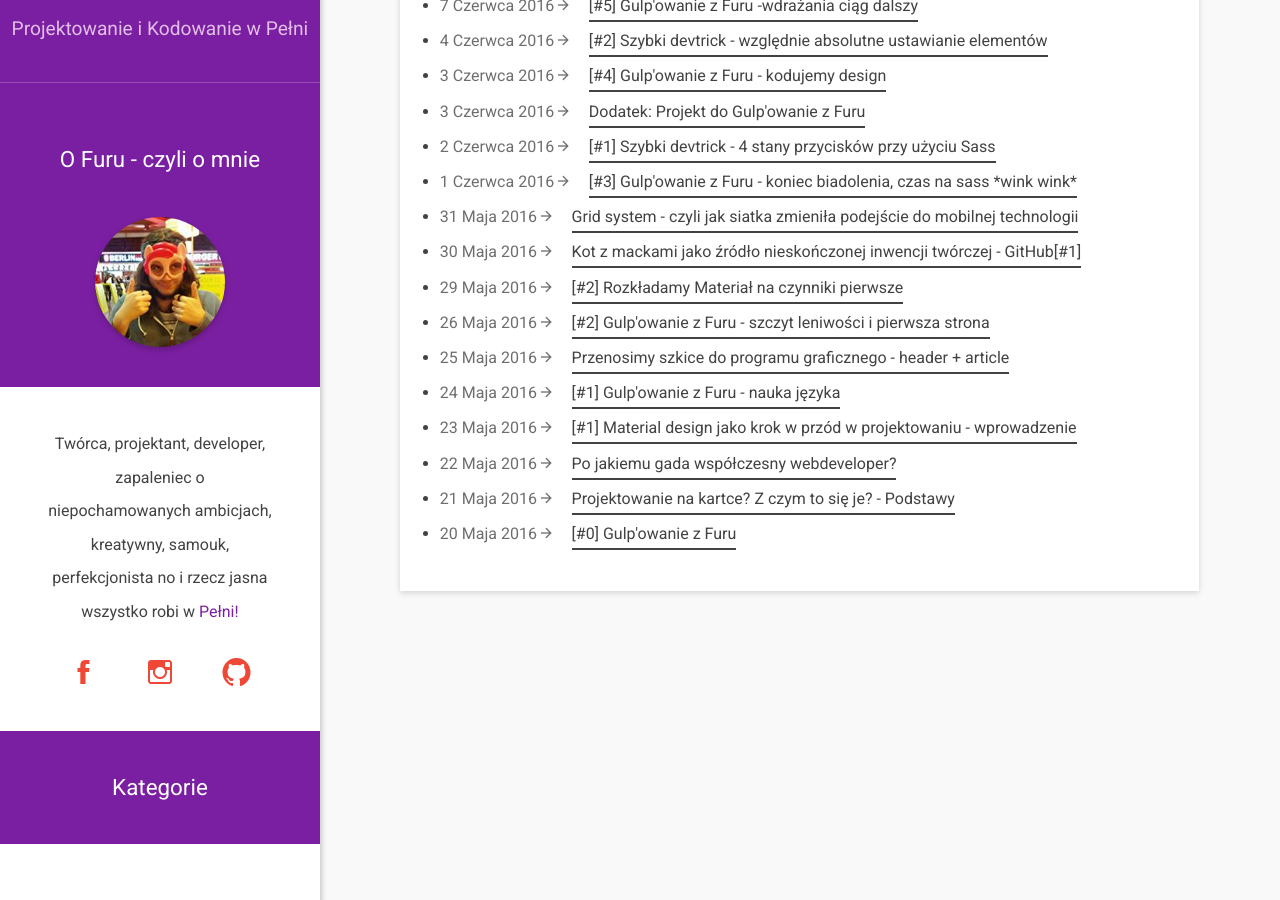
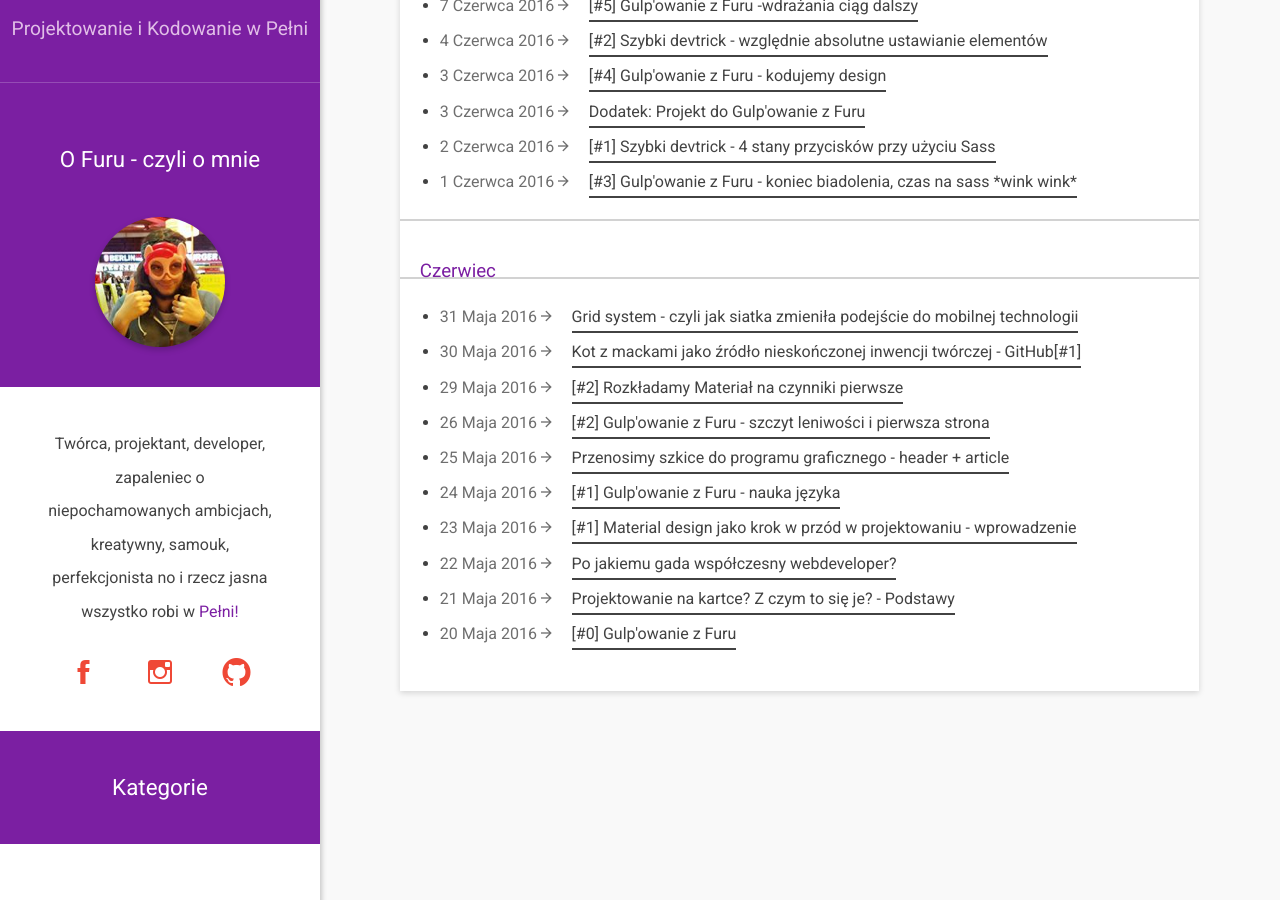
Before and after one commit to FuruArt/blog, a Jekyll site: the page built from archive.html, in a window 1280 px wide and 900 px high, scrolled down 316 px. Built offline with Jekyll 4.4.1, drawn with Linux system fonts in a browser that asks for light colours; some web fonts are replaced.

Commit message:
Update archive.html

```diff
--- a/archive.html
+++ b/archive.html
@@ -18,16 +18,15 @@ layout: default
         <h3 class="month">{{ month }}</h3>
         <ul class="this">
       {% else %}
-        {% capture year %}{{ post.date | date: '%Y' }}{% endcapture %}
-        {% capture nyear %}{{ post.next.date | date: '%Y' }}{% endcapture %}
+        {% capture year %}{{ post.date | date: '%B' }}{% endcapture %}
+        {% capture nyear %}{{ post.next.date | date: '%B' }}{% endcapture %}
         {% if year != nyear %}
         </ul>
-          <h3>{{ post.date | date: '%B' }}</h3>
+          <h3 class="month">{{ month }}</h3>
           <ul class="past">
         {% endif %}
       {% endunless %}
         <li><time>{% include customDate.html %} <i class="ion-android-arrow-forward"></i></time><a href="{{ post.url }}">{{ post.title }}</a></li></time>
-
     {% endfor %}
     </ul>
   </div>
```
